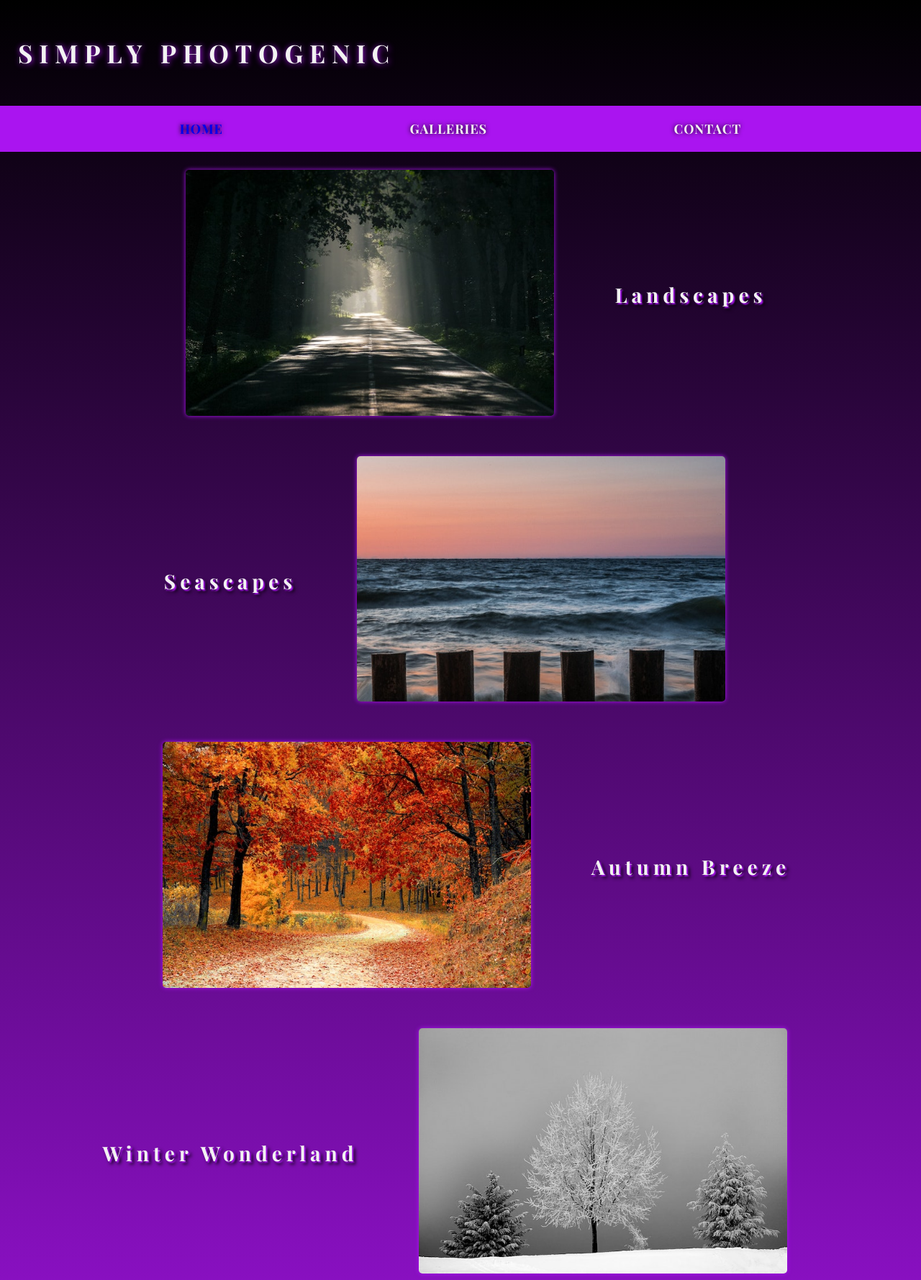
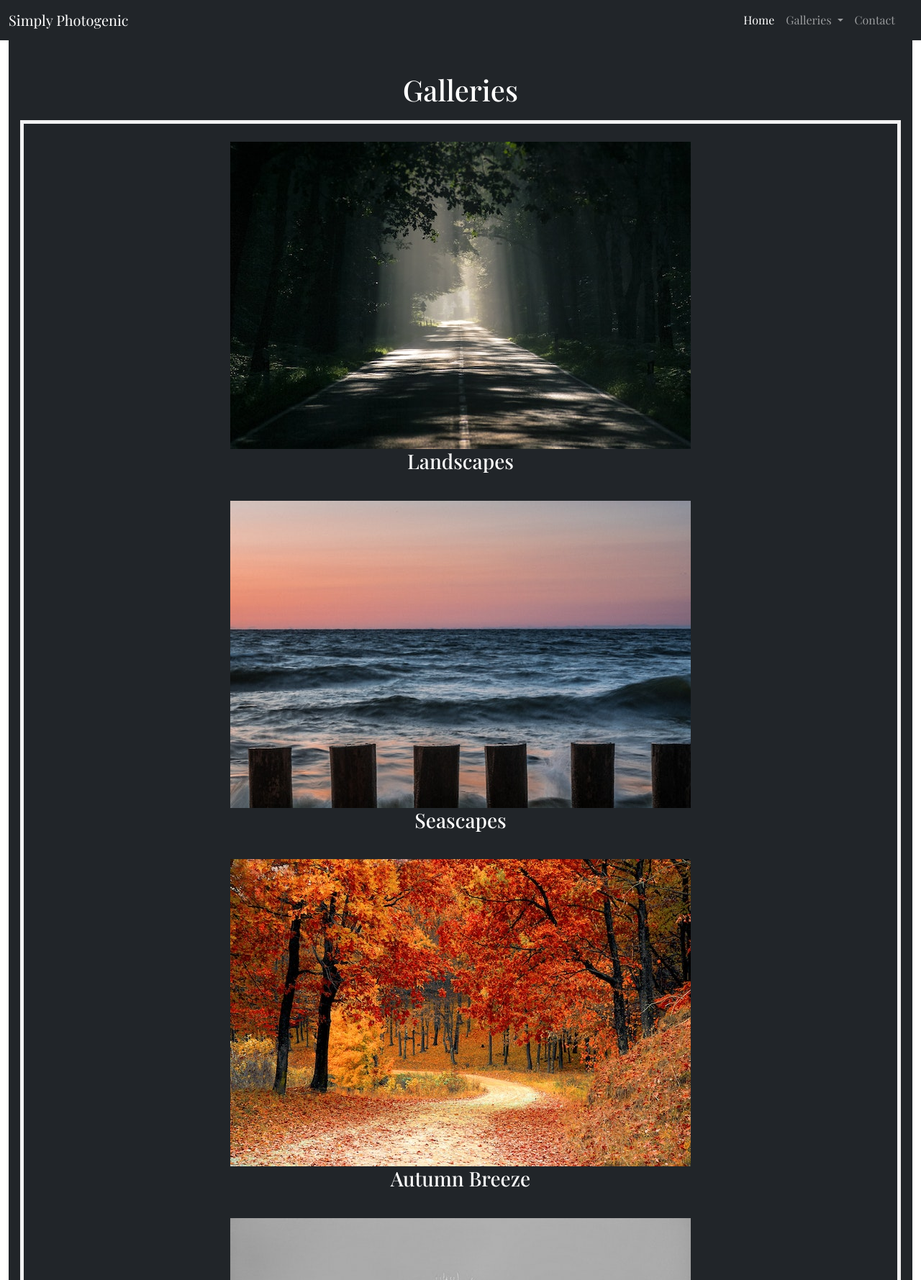
Before and after one commit to bsballplayajrod/photogallery, a plain HTML site: page gallery-home/index.html in a window 1280 px wide. Shown: the top 1779 px of the page at 72% size. Drawn offline with nearby package versions, Linux system fonts and the light colour scheme; a web font is replaced by a local one.

Commit message:
Updated home - index.html with bootstrap components

```diff
--- a/gallery-home/index.html
+++ b/gallery-home/index.html
@@ -10,10 +10,12 @@
             @import url('https://fonts.googleapis.com/css2?family=Playfair+Display:ital,wght@0,400;0,500;0,700;1,400;1,500;1,700&display=swap');
 
         </style>
+        <!-- CSS only -->
+        <link href="https://cdn.jsdelivr.net/npm/bootstrap@5.2.2/dist/css/bootstrap.min.css" rel="stylesheet" integrity="sha384-Zenh87qX5JnK2Jl0vWa8Ck2rdkQ2Bzep5IDxbcnCeuOxjzrPF/et3URy9Bv1WTRi" crossorigin="anonymous">
         <link rel="stylesheet" href="styles.css">
     </head>
     <body>
-        <header>
+        <!--<header>
             <div>
             <h2>SIMPLY PHOTOGENIC</h2>
             </div>
@@ -22,7 +24,6 @@
                     <a href="index.html"><li id="home">HOME</li></a>
                     <li class="galdropdwn">
                         <a href="javascript:void(0)" class="dropbtn">GALLERIES</a>
-                        <!--<a href="javascript:void(0)" class="dropbtn">GALLERIES</a>-->
                         <div class="dropdown">
                             <a href="landscapes/index.html">Landscapes</a>
                             <a href="seascapes/index.html">Seascapes</a>
@@ -34,52 +35,93 @@
                     <li>CONTACT</li>
                 </ul>
             </nav>
+        </header>-->
+        <div class="container-fluid">
+            <header>
+                <nav class="navbar navbar-dark navbar-expand-lg bg-dark fixed-top">
+                    <div class="container-fluid">
+                      <a class="navbar-brand" href="#">Simply Photogenic</a>
+                      <button class="navbar-toggler" type="button" data-bs-toggle="offcanvas" data-bs-target="#offcanvasDarkNavbar" aria-controls="offcanvasDarkNavbar">
+                        <span class="navbar-toggler-icon"></span>
+                      </button>
+                      <div class="offcanvas offcanvas-end text-bg-dark" tabindex="-1" id="offcanvasDarkNavbar" aria-labelledby="offcanvasDarkNavbarLabel">
+                        <div class="offcanvas-header">
+                          <h5 class="offcanvas-title" id="offcanvasDarkNavbarLabel"></h5>
+                          <button type="button" class="btn-close btn-close-white" data-bs-dismiss="offcanvas" aria-label="Close"></button>
+                        </div>
+                        <div class="offcanvas-body">
+                          <ul class="navbar-nav justify-content-end flex-grow-1 pe-3">
+                            <li class="nav-item">
+                              <a class="nav-link active" aria-current="page" href="#">Home</a>
+                            </li>
+                            <li class="nav-item dropdown">
+                                <a class="nav-link dropdown-toggle" href="#" role="button" data-bs-toggle="dropdown" aria-expanded="false">
+                                  Galleries
+                                </a>
+                                <ul class="dropdown-menu dropdown-menu-dark">
+                                  <li><a class="dropdown-item" href="landscapes/index.html">Landscapes</a></li>
+                                  <li><a class="dropdown-item" href="seascapes/index.html">Seascapes</a></li>
+                                  <li><a class="dropdown-item" href="autumn-breeze/index.html">Autumn Breeze</a></li>
+                                  <li><a class="dropdown-item" href="winter-wonderland/index.html">Winter Wonderland</a></li>
+                                  <li><a class="dropdown-item" href="black-white/index.html">Black & White</a></li>
+
+
+                                </ul>
+                            <li class="nav-item">
+                              <a class="nav-link" href="contact/index.html">Contact</a>
+                            </li>
+                            </li>
+                          </ul>
+
+                        </div>
+                      </div>
+                    </div>
+                  </nav>
             </header>
-        <div class="maincontainer">
-            <div>
-                <!--<h1 class="heading">Galleries</h1>-->
-            </div>
+
+            <div class="text-bg-dark p-3">
+                <h1>Galleries</h1>
                     <div class="gallery">
                         <!--=======Landscapes=========-->
-                    <div class="gallerybox">
+                        <div class="container-fluid">
                             <div>
-                            <a href="landscapes/index.html"><img src="landscapes/desertedroad640x427.jpg" alt="Deserted Road"></a>
+                                <a href="landscapes/index.html"><img src="landscapes/desertedroad640x427.jpg" alt="Deserted Road" class="img-fluid"></a>
                             </div>
                             <div>
                                 <h3>Landscapes</h3>
                             </div>
                         </div>
                         <!--=======Seascapes=========-->
-                    <div class="gallerybox reverserow">
+                        <div class="container-fluid">
                             <div>
-                            <a href="seascapes/index.html"><img src="seascapes/oceanside620x427.jpg" alt="Oceanside View"></a>
+                                <a href="seascapes/index.html"><img src="seascapes/oceanside620x427.jpg" alt="Oceanside View" class="img-fluid"></a>
                             </div>
                             <div>
                                 <h3>Seascapes</h3>
                             </div>
                         </div>
                         <!--=======Autumn Photos=========-->
-                    <div class="gallerybox">
+                        <div class="container-fluid">
                             <div>
-                            <a href="autumn-breeze/index.html"><img src="autumn-breeze/autumn640x427.jpg" alt="Autumn Road"></a>
+                                <a href="autumn-breeze/index.html"><img src="autumn-breeze/autumn640x427.jpg" alt="Autumn Road" class="img-fluid"></a>
                             </div>
                             <div>
                                 <h3>Autumn Breeze</h3>
                             </div>
                         </div>
                         <!--=======Winter Photos=========-->
-                    <div class="gallerybox reverserow">
+                        <div class="container-fluid">
                             <div>
-                            <a href="winter-wonderland/index.html"><img src="winter-wonderland/wintertrees640x427.jpg" alt="Winter Trees"></a>
+                                <a href="winter-wonderland/index.html"><img src="winter-wonderland/wintertrees640x427.jpg" alt="Winter Trees" class="img-fluid"></a>
                             </div>
                             <div>
                                 <h3>Winter Wonderland</h3>
                             </div>
                         </div>
                         <!--=======Black & White Photos=========-->
-                    <div class="gallerybox black-white">
+                        <div class="container-fluid">
                             <div>
-                            <a href="black-white/index.html"><img src="black-white/bwcity640x427.jpg" alt="City Skyline"></a>
+                                <a href="black-white/index.html"><img src="black-white/bwcity640x427.jpg" alt="City Skyline" class="img-fluid"></a>
                             </div>
                             <div>
                                 <h3>Black & White</h3>
@@ -91,7 +133,9 @@
                 <p>Disclaimer : All photos are stock photos from Pexels.com</p>
 
             </footer>
-
+        </div>
+        <!-- JavaScript Bundle with Popper -->
+<script src="https://cdn.jsdelivr.net/npm/bootstrap@5.2.2/dist/js/bootstrap.bundle.min.js" integrity="sha384-OERcA2EqjJCMA+/3y+gxIOqMEjwtxJY7qPCqsdltbNJuaOe923+mo//f6V8Qbsw3" crossorigin="anonymous"></script>
         <script src="" async defer></script>
     </body>
 </html>
--- a/gallery-home/styles.css
+++ b/gallery-home/styles.css
@@ -3,15 +3,35 @@
     margin:0;
     padding:0;
     font-family: 'Playfair Display', serif;
+}
 
+
+
+h1 {
+    margin-top:75px;
+    text-align:center;
+    padding:10px;
 }
+
+
+.gallery {
+    display:flex;
+    flex-direction:column;
+    justify-content:center;
+    align-items:center;
+    border:5px solid #f2f2f2;
+    text-align:center;
+    gap:30px;
+    padding:25px;
+}
+/*
 body {
     margin:0 auto;
     background:linear-gradient(#000, #AA14F0);
     color:#f2f2f2;
 
 }
-/*purple AA14F0*/
+/*purple AA14F0*
 header {
     color:#f2f2f2;
     display:inline;
@@ -100,7 +120,7 @@ li.galdropdwn {
     text-shadow: 2px 2px 4px #AA14F0;
     letter-spacing:.25em;
     border-bottom:4px solid #AA14F0;
-}*/
+}*
 
 
 .maincontainer {
```
Also changed, not shown: index.html (+1 -0 lines). Lines whose indentation alone changed are shown as unchanged.
